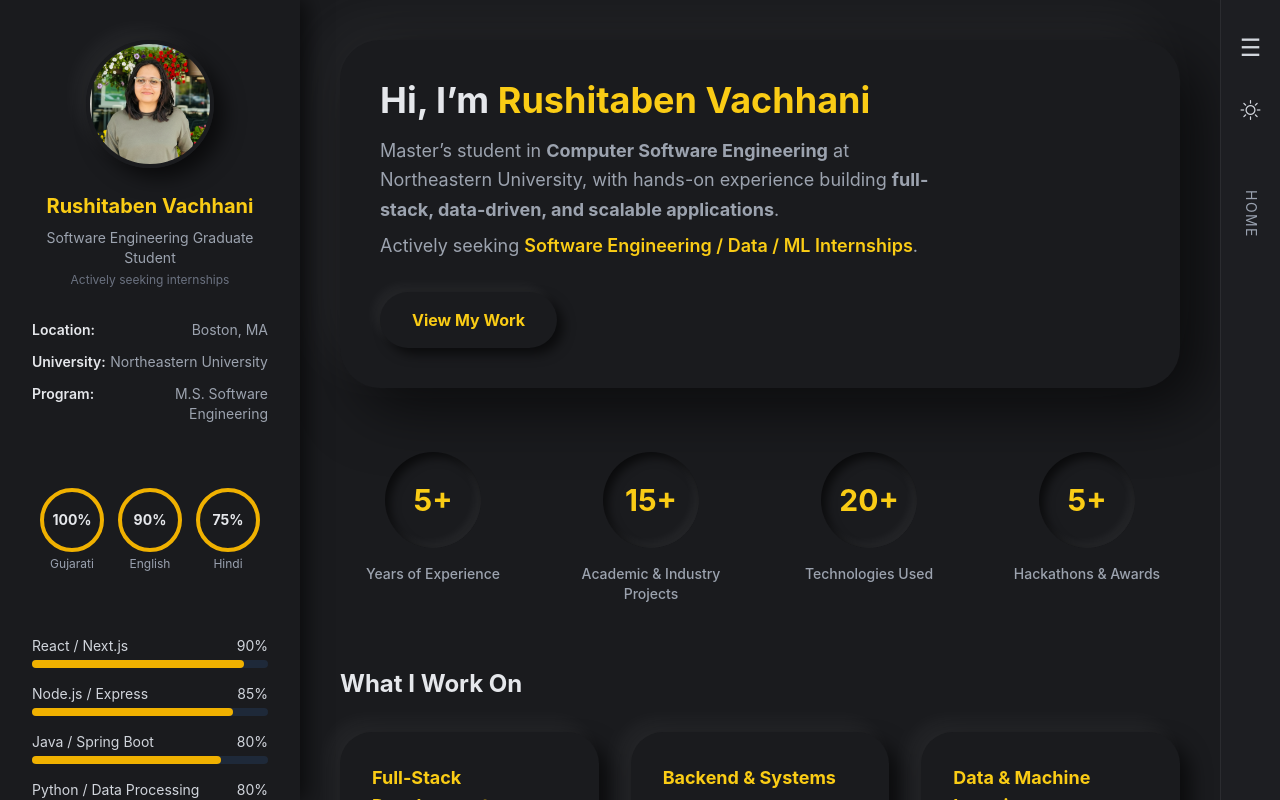
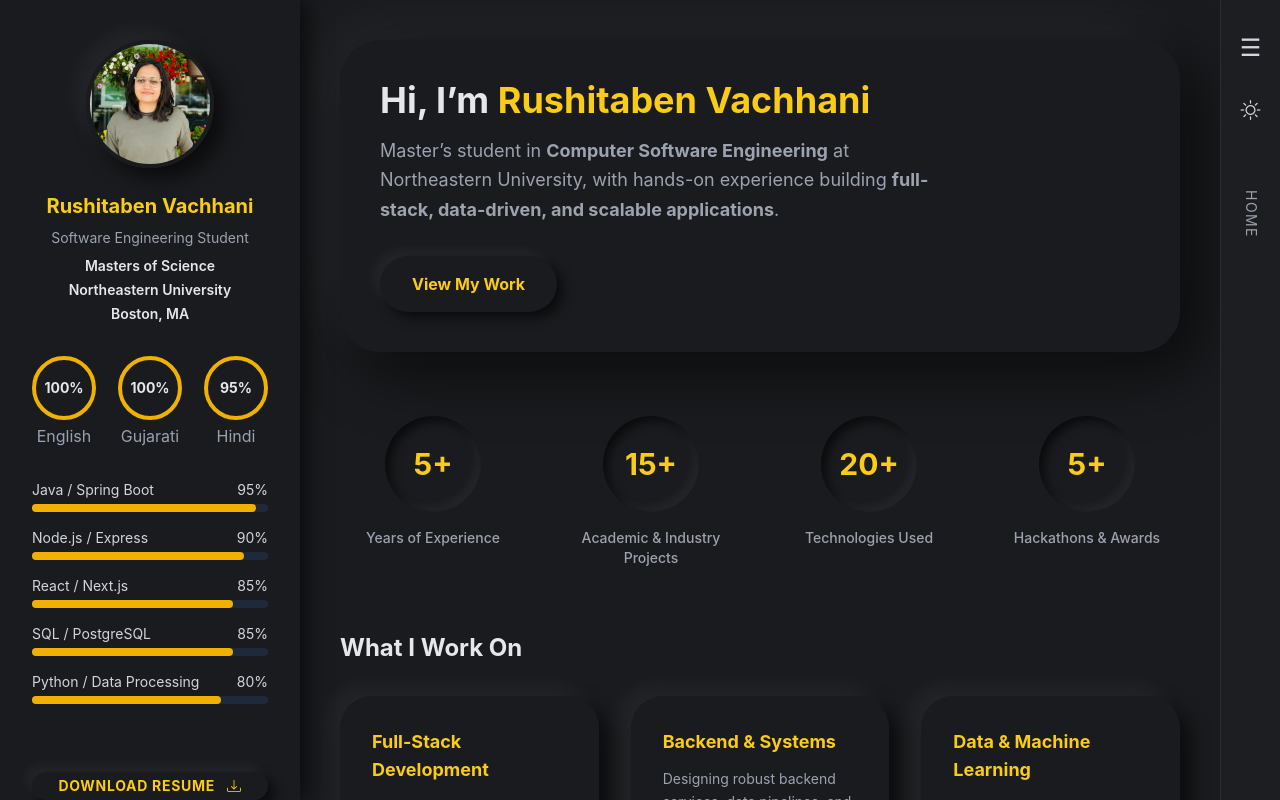
Before and after one commit to rushita-vachhani/resume, a Next.js app in the folder portfolio/: page / in a window 1280 px wide. Built offline with nearby package versions, Linux system fonts and the light colour scheme.

Commit message:
Refactor LanguageCircle and SidebarLeft components; update text styles, improve layout, and enhance visual consistency.

```diff
--- a/portfolio/src/app/components/LanguageCircle.tsx
+++ b/portfolio/src/app/components/LanguageCircle.tsx
@@ -12,7 +12,7 @@ export default function LanguageCircle({
       >
         {percent}%
       </div>
-      <p className="text-xs text-gray-600 dark:text-gray-400 mt-1">{label}</p>
+      <p className="text-s text-gray-600 dark:text-gray-400 mt-1">{label}</p>
     </div>
   );
 }
--- a/portfolio/src/app/components/SidebarLeft.tsx
+++ b/portfolio/src/app/components/SidebarLeft.tsx
@@ -25,38 +25,36 @@ export default function SidebarLeft() {
           Rushitaben Vachhani
         </h2>
         <p className="text-text-secondary text-sm text-center mt-2">
-          Software Engineering Graduate Student
+          Software Engineering Student
         </p>
-        <p className="text-text-muted text-xs mt-1">
-          Actively seeking internships
-        </p>
+
       </div>
 
       {/* Basic Info */}
-      <div className="mt-8 space-y-3 text-sm">
+      <div className="mt-2 space-y-1 text-sm">
+        <Info label="Program" value="Masters of Science" />
+        <Info label="University" value="Northeastern University" />
         <Info label="Location" value="Boston, MA" />
-        <Info label="University" value="Northeastern University" />
-        <Info label="Program" value="M.S. Software Engineering" />
       </div>
 
-      <div className="my-8 h-0.5 rounded-full bg-body-bg shadow-[inset_2px_2px_4px_var(--shadow-inner-dark),inset_-2px_-2px_4px_var(--shadow-inner-light)]" />
+      <div className="my-4 h-0.5 rounded-full bg-body-bg shadow-[inset_2px_2px_4px_var(--shadow-inner-dark),inset_-2px_-2px_4px_var(--shadow-inner-light)]" />
 
       {/* Languages */}
-      <div className="flex justify-between px-2">
+      <div className="flex justify-between px-0">
+        <LanguageCircle percent={100} label="English" />
         <LanguageCircle percent={100} label="Gujarati" />
-        <LanguageCircle percent={90} label="English" />
-        <LanguageCircle percent={75} label="Hindi" />
+        <LanguageCircle percent={95} label="Hindi" />
       </div>
 
-      <div className="my-8 h-0.5 rounded-full bg-body-bg shadow-[inset_2px_2px_4px_var(--shadow-inner-dark),inset_-2px_-2px_4px_var(--shadow-inner-light)]" />
+      <div className="my-4 h-0.5 rounded-full bg-body-bg shadow-[inset_2px_2px_4px_var(--shadow-inner-dark),inset_-2px_-2px_4px_var(--shadow-inner-light)]" />
 
       {/* Core Skills */}
       <div className="space-y-4">
-        <ProgressBar label="React / Next.js" percent={90} />
-        <ProgressBar label="Node.js / Express" percent={85} />
-        <ProgressBar label="Java / Spring Boot" percent={80} />
+        <ProgressBar label="Java / Spring Boot" percent={95} />
+        <ProgressBar label="Node.js / Express" percent={90} />
+        <ProgressBar label="React / Next.js" percent={85} />
+        <ProgressBar label="SQL / PostgreSQL" percent={85} />
         <ProgressBar label="Python / Data Processing" percent={80} />
-        <ProgressBar label="SQL / PostgreSQL" percent={85} />
       </div>
 
       <div className="my-8 h-0.5 rounded-full bg-body-bg shadow-[inset_2px_2px_4px_var(--shadow-inner-dark),inset_-2px_-2px_4px_var(--shadow-inner-light)]" />
@@ -67,7 +65,7 @@ export default function SidebarLeft() {
         target="_blank"
         rel="noopener noreferrer"
         className="
-          mt-8 px-6 py-4 rounded-full
+          mt-1 px-6 py-1 rounded-full
           text-primary font-bold
           flex items-center justify-center gap-3
           uppercase tracking-wider text-sm
@@ -115,9 +113,8 @@ function SocialButton({ href, icon, label }: { href: string; icon: string; label
 
 function Info({ label, value }: { label: string; value: string | number }) {
   return (
-    <div className="flex justify-between text-text-secondary text-sm">
-      <span className="font-semibold text-body-text">{label}:</span>
-      <span className="text-right">
+    <div className="flex justify-center text-text-secondary text-sm">
+      <span className="text-center font-semibold text-body-text">
         {value}
       </span>
     </div>
--- a/portfolio/src/app/page.tsx
+++ b/portfolio/src/app/page.tsx
@@ -23,9 +23,9 @@ export default function Home() {
             with hands-on experience building <strong>full-stack, data-driven, and scalable applications</strong>.
           </p>
 
-          <p className="mt-2 text-text-secondary text-lg">
+          {/* <p className="mt-2 text-text-secondary text-lg">
             Actively seeking <span className="text-primary font-semibold">Software Engineering / Data / ML Internships</span>.
-          </p>
+          </p> */}
 
           <button
             className="mt-8 px-8 py-4 rounded-full font-bold text-primary
@@ -39,7 +39,7 @@ export default function Home() {
           </button>
         </div>
 
-        {/* OPTIONAL: add image later when available in /public */}
+        {/* Homepage image*/}
         {/* <Image
           src="/profile.png"
           alt="Profile photo"
```
